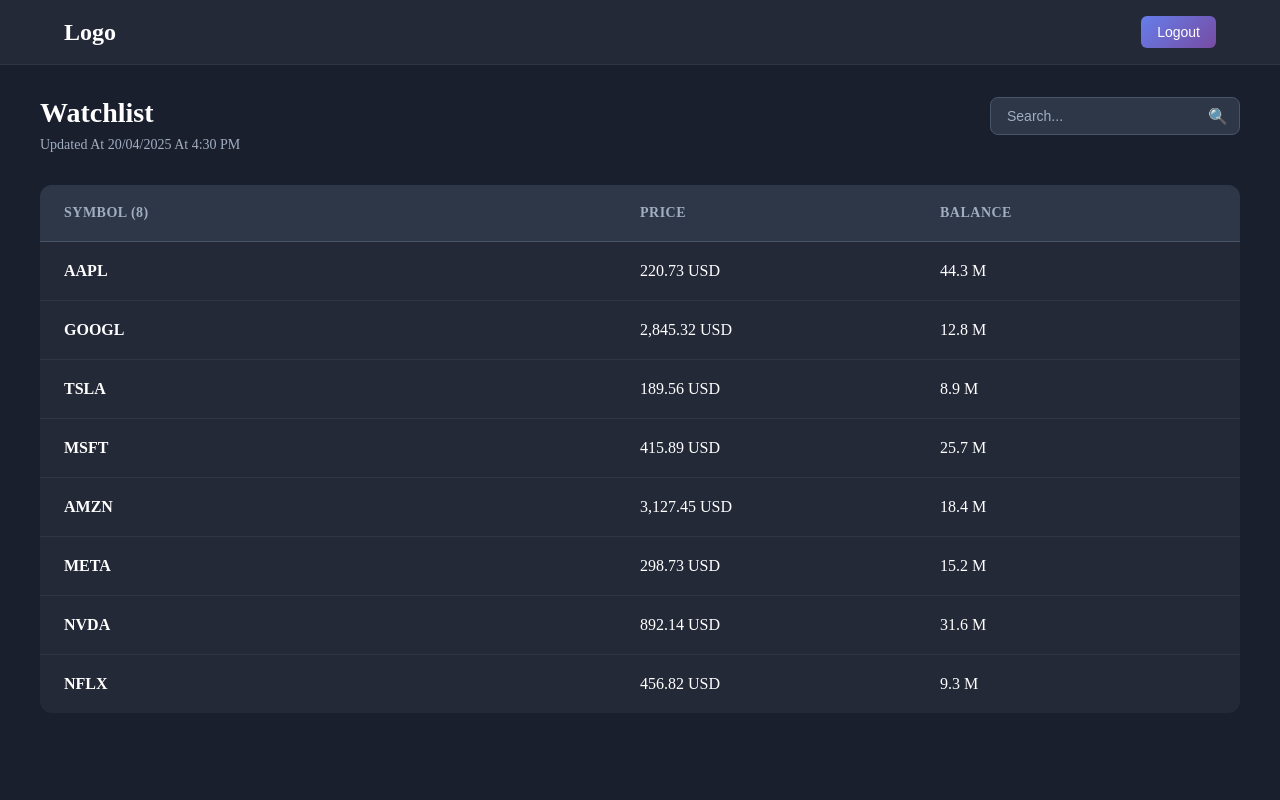
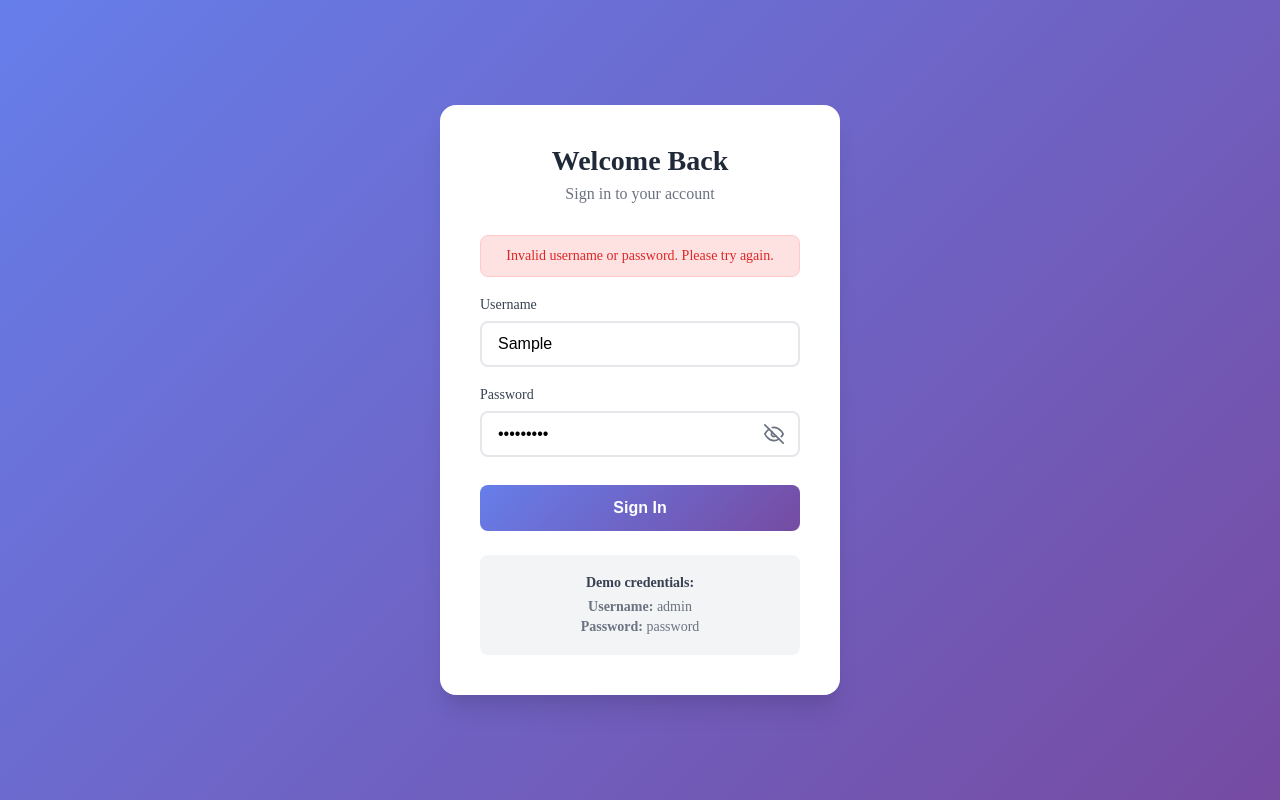
Before and after one commit to moeezmujahid70/title-search-portal, a React (Vite) app in the folder frontend/: page / in a window 1280 px wide. Both pictures are taken after typing "Sample", "Sample123" into the empty fields and a click on the button "Sign In". Built offline with nearby package versions, Linux system fonts and the light colour scheme.

Commit message:
Login: add token in local storage and password icon

```diff
--- a/frontend/src/components/Signin/SignInForm.css
+++ b/frontend/src/components/Signin/SignInForm.css
@@ -46,6 +46,16 @@
   gap: 20px;
 }
 
+.error-message {
+  background: #fee2e2;
+  border: 1px solid #fecaca;
+  color: #dc2626;
+  padding: 12px 16px;
+  border-radius: 8px;
+  font-size: 14px;
+  text-align: center;
+}
+
 .form-group {
   display: flex;
   flex-direction: column;
@@ -80,6 +90,43 @@
   color: #9ca3af;
 }
 
+.password-input-container {
+  position: relative;
+  display: flex;
+  align-items: center;
+}
+
+.password-input-container input {
+  width: 100%;
+  padding-right: 50px;
+}
+
+.password-toggle {
+  position: absolute;
+  right: 12px;
+  background: none;
+  border: none;
+  cursor: pointer;
+  color: #6b7280;
+  display: flex;
+  align-items: center;
+  justify-content: center;
+  padding: 4px;
+  border-radius: 4px;
+  transition: all 0.2s ease;
+}
+
+.password-toggle:hover {
+  color: #374151;
+  background: #f3f4f6;
+}
+
+.password-toggle:focus {
+  outline: none;
+  color: #667eea;
+  background: #f3f4f6;
+}
+
 .signin-button {
   background: linear-gradient(135deg, #667eea 0%, #764ba2 100%);
   color: white;
@@ -107,6 +154,26 @@
   position: relative;
 }
 
+.demo-credentials {
+  margin-top: 24px;
+  padding: 16px;
+  background: #f3f4f6;
+  border-radius: 8px;
+  text-align: center;
+}
+
+.demo-credentials p {
+  margin: 4px 0;
+  font-size: 14px;
+  color: #6b7280;
+}
+
+.demo-credentials p:first-child {
+  font-weight: 600;
+  color: #374151;
+  margin-bottom: 8px;
+}
+
 /* Enhanced responsive design */
 @media (max-width: 768px) {
   .signin-container {
@@ -130,6 +197,10 @@
   .form-group input {
     padding: 14px 16px;
     font-size: 16px; /* Prevents zoom on iOS */
+  }
+
+  .password-input-container input {
+    padding-right: 50px;
   }
 
   .signin-button {
@@ -165,6 +236,10 @@
     padding: 12px 14px;
   }
 
+  .password-input-container input {
+    padding-right: 46px;
+  }
+
   .signin-button {
     padding: 14px 20px;
     margin-top: 4px;
--- a/frontend/src/components/Signin/SignInForm.tsx
+++ b/frontend/src/components/Signin/SignInForm.tsx
@@ -1,7 +1,6 @@
 "use client"
 
 import React from "react"
-
 import { useState } from "react"
 import "./SignInForm.css"
 
@@ -13,20 +12,36 @@
   const [username, setUsername] = useState("")
   const [password, setPassword] = useState("")
   const [isLoading, setIsLoading] = useState(false)
+  const [error, setError] = useState("")
+  const [showPassword, setShowPassword] = useState(false)
 
-  const handleSubmit = async (e: React.FormEvent) => {
+  const togglePasswordVisibility = () => {
+    setShowPassword(!showPassword)
+  }
+
+  const handleSubmit = (e: React.FormEvent) => {
     e.preventDefault()
     setIsLoading(true)
+    setError("")
 
-    // Add your authentication logic here
-    console.log("Sign in attempt:", { username, password })
+    // Check credentials
+    if (username === "admin" && password === "password") {
+      // Success case
+      const token =
+        "eyJhbGciOiJIUzI1NiIsInR5cCI6IkpXVCJ9.eyJzdWIiOiIxMjM0NTY3ODkwIiwibmFtZSI6IkpvaG4gRG9lIiwiaWF0IjoxNTE2MjM5MDIyfQ.SflKxwRJSMeKKF2QT4fwpMeJf36POk6yJV_adQssw5c"
 
-    // Simulate API call
-    setTimeout(() => {
+      // Store token in localStorage
+      localStorage.setItem("authToken", token)
+      localStorage.setItem("username", username)
+      localStorage.setItem("loginTime", new Date().toISOString())
+
       setIsLoading(false)
-      // Call the onLogin function to switch to dashboard
       onLogin()
-    }, 1000)
+    } else {
+      // Error case
+      setError("Invalid username or password. Please try again.")
+      setIsLoading(false)
+    }
   }
 
   return (
@@ -38,6 +53,8 @@
         </div>
 
         <form onSubmit={handleSubmit} className="signin-form">
+          {error && <div className="error-message">{error}</div>}
+
           <div className="form-group">
             <label htmlFor="username">Username</label>
             <input
@@ -52,20 +69,68 @@
 
           <div className="form-group">
             <label htmlFor="password">Password</label>
+            <div className="password-input-container">
               <input
                 id="password"
-              type="password"
+                type={showPassword ? "text" : "password"}
                 value={password}
                 onChange={(e) => setPassword(e.target.value)}
                 placeholder="Enter your password"
                 required
               />
+              <button
+                type="button"
+                className="password-toggle"
+                onClick={togglePasswordVisibility}
+                aria-label={showPassword ? "Hide password" : "Show password"}
+              >
+                {showPassword ? (
+                  <svg
+                    width="20"
+                    height="20"
+                    viewBox="0 0 24 24"
+                    fill="none"
+                    stroke="currentColor"
+                    strokeWidth="2"
+                    strokeLinecap="round"
+                    strokeLinejoin="round"
+                  >
+                    <path d="M1 12s4-8 11-8 11 8 11 8-4 8-11 8-11-8-11-8z" />
+                    <circle cx="12" cy="12" r="3" />
+                  </svg>
+                ) : (
+                  <svg
+                    width="20"
+                    height="20"
+                    viewBox="0 0 24 24"
+                    fill="none"
+                    stroke="currentColor"
+                    strokeWidth="2"
+                    strokeLinecap="round"
+                    strokeLinejoin="round"
+                  >
+                    <path d="M17.94 17.94A10.07 10.07 0 0 1 12 20c-7 0-11-8-11-8a18.45 18.45 0 0 1 5.06-5.94M9.9 4.24A9.12 9.12 0 0 1 12 4c7 0 11 8 11 8a18.5 18.5 0 0 1-2.16 3.19m-6.72-1.07a3 3 0 1 1-4.24-4.24" />
+                    <line x1="1" y1="1" x2="23" y2="23" />
+                  </svg>
+                )}
+              </button>
+            </div>
           </div>
 
           <button type="submit" className={`signin-button ${isLoading ? "loading" : ""}`} disabled={isLoading}>
             {isLoading ? "Signing in..." : "Sign In"}
           </button>
         </form>
+
+        <div className="demo-credentials">
+          <p>Demo credentials:</p>
+          <p>
+            <strong>Username:</strong> admin
+          </p>
+          <p>
+            <strong>Password:</strong> password
+          </p>
+        </div>
       </div>
     </div>
   )
```
Lines whose indentation alone changed are shown as unchanged.
